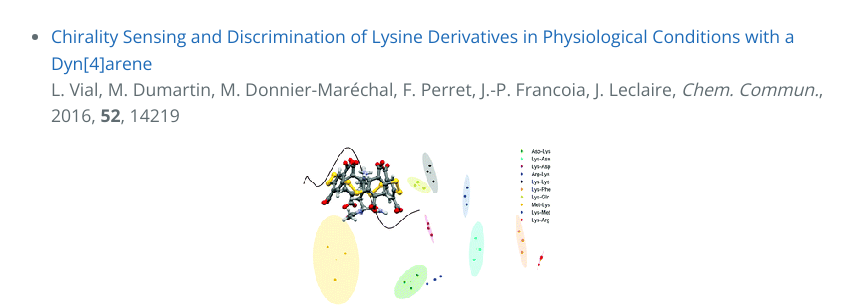
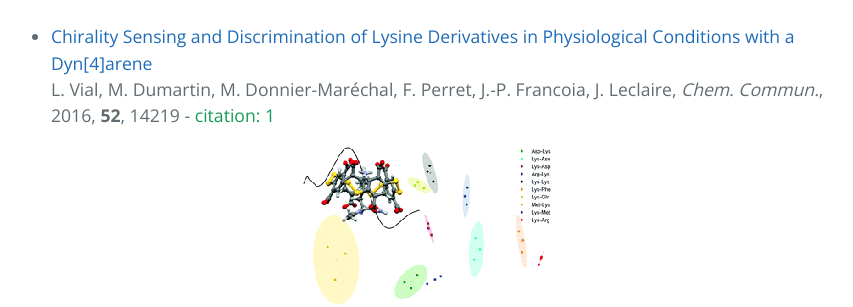
Before and after one commit to JPFrancoia/JPFrancoia.github.io, a Jekyll site: the page built from publications.md, in a window 1280 px wide and 900 px high, scrolled down 1185 px. Shown: the part 157-464 px from the top of the window, without its empty margins (213-1066 px from the left). Built offline with Jekyll 4.4.1, drawn with Linux system fonts in a browser that asks for light colours; the repository's description, which GitHub fills in, is left out.

Commit message:
Updating citations.

```diff
--- a/publications.md
+++ b/publications.md
@@ -33,7 +33,8 @@ J.-P. Francoia, J.-C Rossi, G. Monard and L. Vial, *J. Chem. Inf. Model.*,
 
 - [Chirality Sensing and Discrimination of Lysine Derivatives in Physiological Conditions with a Dyn\[4\]arene](http://pubs.rsc.org/en/content/articlelanding/2016/cc/c6cc07713g)
 L. Vial, M. Dumartin, M. Donnier-Maréchal, F. Perret, J.-P. Francoia,
-J. Leclaire, *Chem. Commun.*, 2016, **52**, 14219
+J. Leclaire, *Chem. Commun.*, 2016, **52**, 14219 - <font
+color="#159957">citation: 1</font>
 <p align="center">
   <img src="images/chirality.gif">
 </p>
```
Also changed, not shown: 1 other file.
